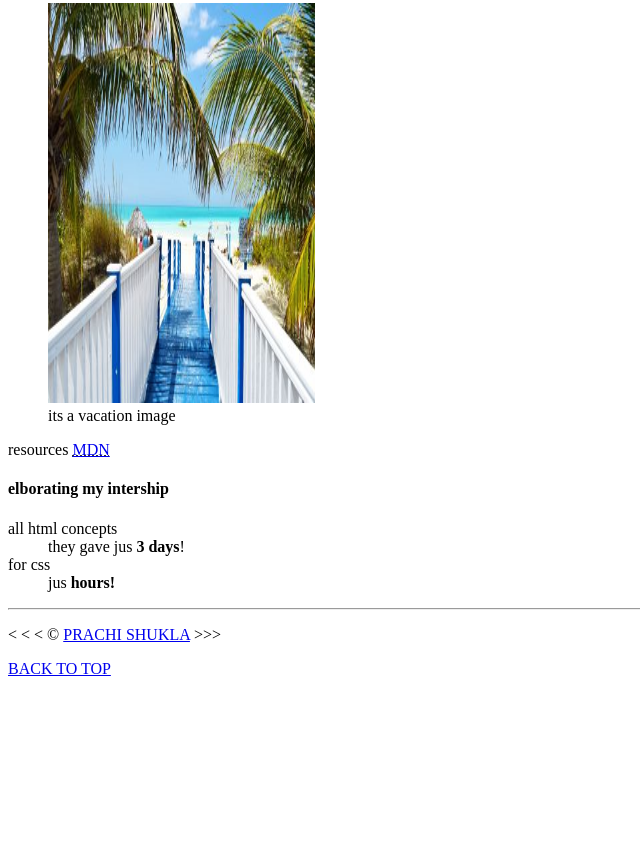
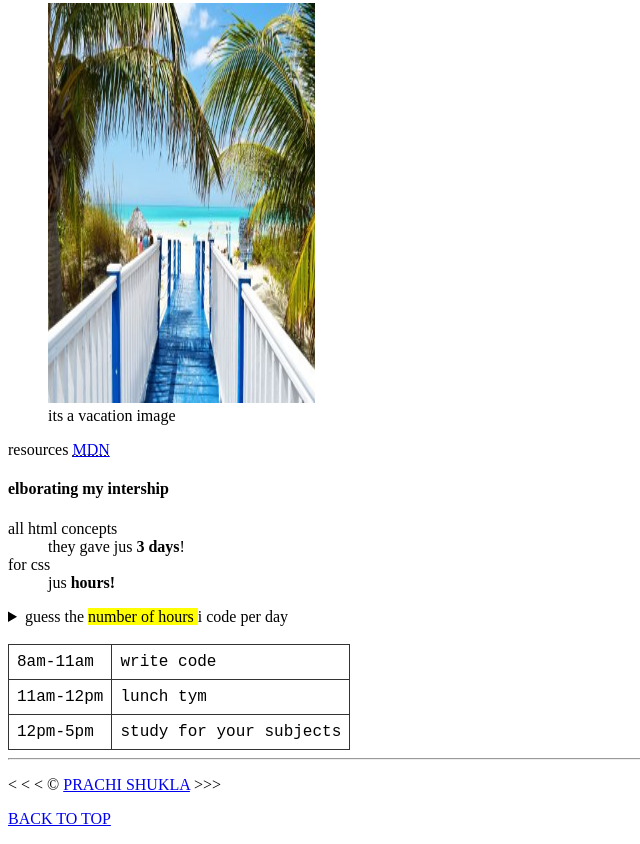
Before and after one commit to PrachiShukla2/html-codes, a plain HTML site: page code-1/index.html in a window 1280 px wide. Shown: the part 1224-2068 px from the top of the page, without its empty margins (0-640 px from the left). Before the commit the page ends 1918 px from the top, so only its background shows below. Drawn offline with Linux system fonts and the light colour scheme.

Commit message:
htmlcodes

```diff
--- a/code-1/index.html
+++ b/code-1/index.html
@@ -8,6 +8,7 @@
             1st web page
         </title>
         <link rel = "icon" href = "html5.png" type = "image/x-icon">
+        <link rel="stylesheet" href="main.css" type="text/css">
     </head>
     <body>
         <!--comment -->
@@ -29,7 +30,7 @@
         <article id="html">
         <h2>i m prachi </h2>
         <p> this is my 1st web page work</p>
-    <section>
+    <div>
         <img src="img/html_logo_300x300.png" alt="HTML5 Logo" width="300" height="300">
         <figure>
         <figcaption>html logo</figcaption>
@@ -37,7 +38,7 @@
             <code>&lt;h1&gt;hello world!&lt;/h1&gt;</code>
 
         </figure>
-    </section>
+    </div>
         <p> i m curently learing html<br>
         <p> firstly <abbr title="I Don't Know">IDK</abbr> anything about web page work
             <br>
@@ -86,6 +87,34 @@
             <dt>for css</dt>
             <dd>jus <strong>hours!</strong></dd>
            </dl>
+           <aside>
+            <details>
+                <summary> guess the <mark> number of hours </mark>i code per day </summary>
+                <p>i effectively work for 4 to 5 hours</p>
+            </details>
+           </aside>
+           <br>
+           <table>
+            <tr>
+                <td>
+                    <time datetime="08:00">8am</time>-<time datetime="11:00">11am</time>
+                </td>
+                <td>write code</td>
+            </tr>
+            <tr>
+                <td>
+                    <time datetime="11:00">11am</time>-<time datetime="12:00">12pm</time>
+                </td>
+                <td>lunch tym</td>
+            </tr>
+            <tr>
+                <td>
+                    <time datetime="12:00">12pm</time>-<time datetime="17:00">5pm</time>
+                </td>
+                <td>study for your subjects </td>
+            </tr>
+
+           </table>
         </article>
         </main>
 
--- /dev/null
+++ b/code-1/main.css
@@ -0,0 +1,26 @@
+/* html {
+    font-size: 22px;
+}
+
+body {
+    background-color: #333;
+    color: whitesmoke;
+}
+
+a {
+    color: aliceblue;
+}
+
+a:visited {
+    color: lightgray;
+} */
+
+a:hover, a:active {
+    color: #333;
+}
+table,tr,th,td,caption{
+     border: 1px solid #333;
+     font-family: 'Courier New', Courier, monospace;
+     border-collapse: collapse;
+     padding: 0.5rem;
+}
```
